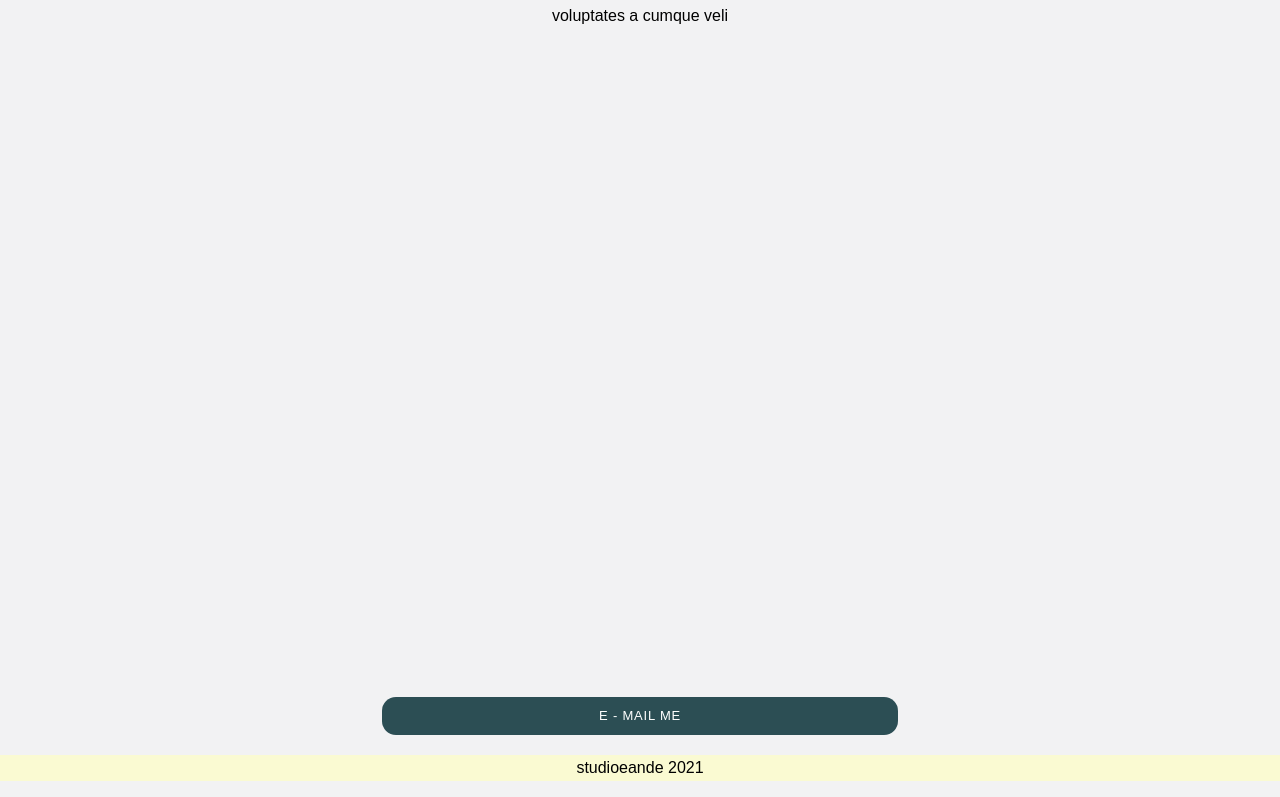
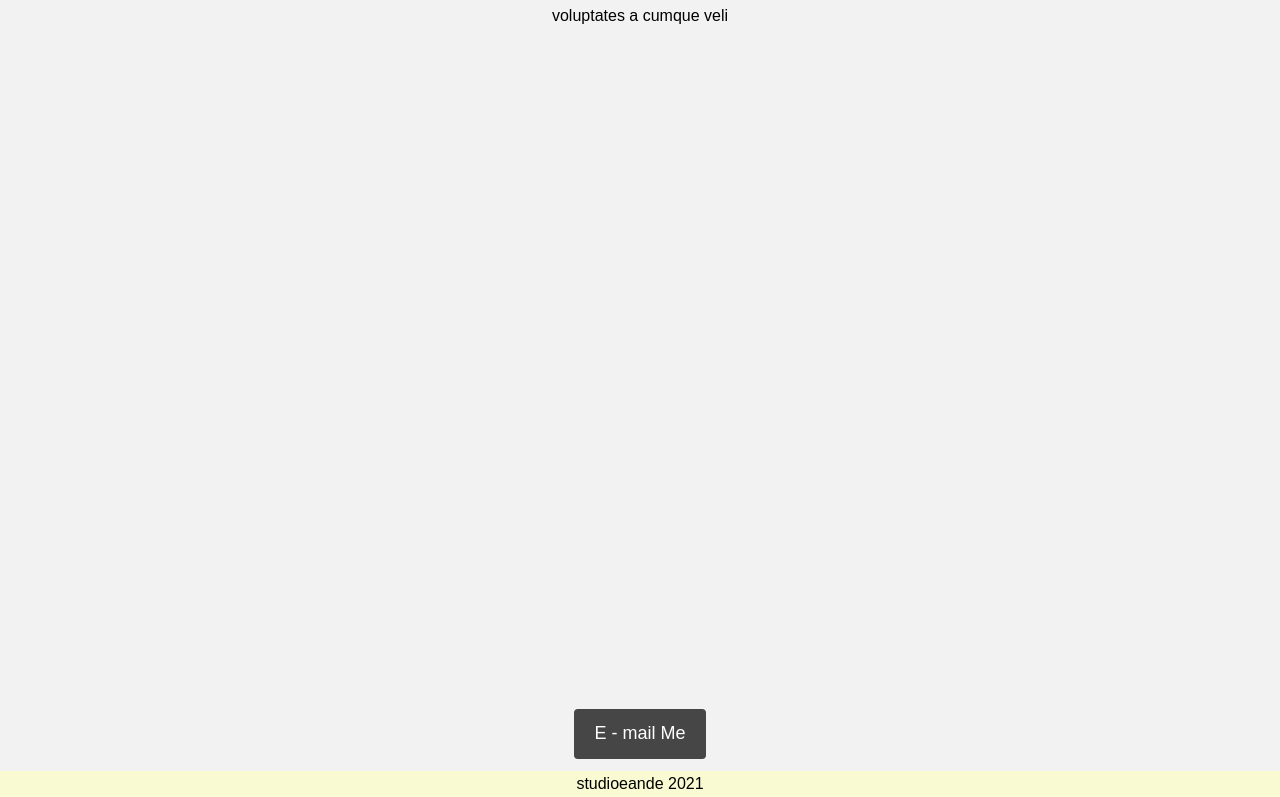
Before and after one commit to BrandonHumphry/Components, a React (Create React App) app: page /contact in a window 1280 px wide. Shown: the part 261-1058 px from the top of the page. Built offline with nearby package versions, Linux system fonts and the light colour scheme.

Commit message:
stylistic modifications made to Link and code removed for previous button-related css

```diff
--- a/src/Components/Button/Button.css
+++ b/src/Components/Button/Button.css
@@ -13,10 +13,13 @@
   border-radius: 4px;
   cursor: pointer;
   transition: transform 0.3s ease;
+  margin: 12px;
+  text-decoration: none;
 }
 
 .btn:hover {
   transform: translateY(-2px);
+  background-color: grey;
 }
 
 /* colors and styles */
@@ -70,3 +73,8 @@
   padding: 15px 30px;
   font-size: 20px;
 }
+
+.buttonSection {
+  display: flex;
+  justify-content: center;
+}
--- a/src/Components/Navigation/Navigation.css
+++ b/src/Components/Navigation/Navigation.css
@@ -25,6 +25,7 @@
   color: white;
   padding: 1rem;
   display: block;
+  text-decoration: none;
 }
 .toggle-button .bar {
   height: 3px;
--- a/src/Components/SelectedClient/SelectedClient.css
+++ b/src/Components/SelectedClient/SelectedClient.css
@@ -9,9 +9,9 @@ body {
   color: black;
 }
 
-a {
+/* a {
   color: #1d6367;
-}
+} */
 
 @media screen and (min-width: 1px) and (max-width: 539px) {
   .selectedClient {
--- a/src/pages/About/About.js
+++ b/src/pages/About/About.js
@@ -36,7 +36,7 @@ const About = () => {
                         minima nesciunt dolorem! Officiis iure rerum voluptates a cumque veli"
         />
       </div>
-      <Button
+      {/* <Button
         onClick={() => {
           console.log("you clicked me");
         }}
@@ -45,9 +45,13 @@ const About = () => {
         buttonSize="btn--small"
       >
         Portfolio
-      </Button>
-      <div className="button">
-        <Link to="/contact" className="button btn--primary--solid btn--large">
+      </Button> */}
+      <div className="buttonSection">
+        <Link to="/portfolio" className="btn btn--primary--solid btn--large">
+          Portfolio
+        </Link>
+
+        <Link to="/contact" className="btn btn--primary--solid btn--large">
           Contact
         </Link>
       </div>
--- a/src/pages/Contact/Contact.css
+++ b/src/pages/Contact/Contact.css
@@ -13,43 +13,6 @@
   #email {
     padding: 100px;
     text-align: center;
-  }
-
-  .alignbuttons {
-    display: flex;
-    align-items: center;
-    justify-content: center;
-  }
-
-  .buttons {
-    padding: 15px 0 15px 0;
-    margin-bottom: 20px;
-    vertical-align: center;
-    background-color: #2c4e54;
-    color: white;
-    border-radius: 14px;
-    text-align: center;
-    font-family: sans-serif;
-    text-transform: uppercase;
-    text-decoration: none;
-    display: inline-block;
-    font-size: 13px;
-    cursor: pointer;
-    font-weight: 500;
-    letter-spacing: 0.05rem;
-    width: 90vw;
-  }
-
-  #button {
-    color: white;
-    font-family: sans-serif;
-    text-decoration: none;
-    font-weight: 500;
-    font-size: 13px;
-  }
-
-  .button:hover {
-    background-color: #1d6e54;
   }
 
   #thankful {
--- a/src/pages/Contact/Contact.js
+++ b/src/pages/Contact/Contact.js
@@ -1,6 +1,7 @@
 import { useState } from "react";
 import PageStructure from "../../Components/PageStructure/PageStructure";
 import "./Contact.css";
+import Button from "../../Components/Button/Button";
 
 const Contact = ({ data }) => {
   const [name, setName] = useState("");
@@ -37,10 +38,9 @@ const Contact = ({ data }) => {
                         obcaecati tenetur iure e\adipisci amet laborum. Perspiciatis
                         minima nesciunt dolorem! Officiis iure rerum voluptates a cumque veli"
       />
-      <div className="alignbuttons">
+      <div className="buttonSection">
         <a
-          id="button"
-          className="buttons"
+          className="btn btn--primary--solid btn--medium"
           href="mailto:eandedesignstudio@gmail.com?Subject=StudioEandE.com%20"
           target="_top"
         >
```
